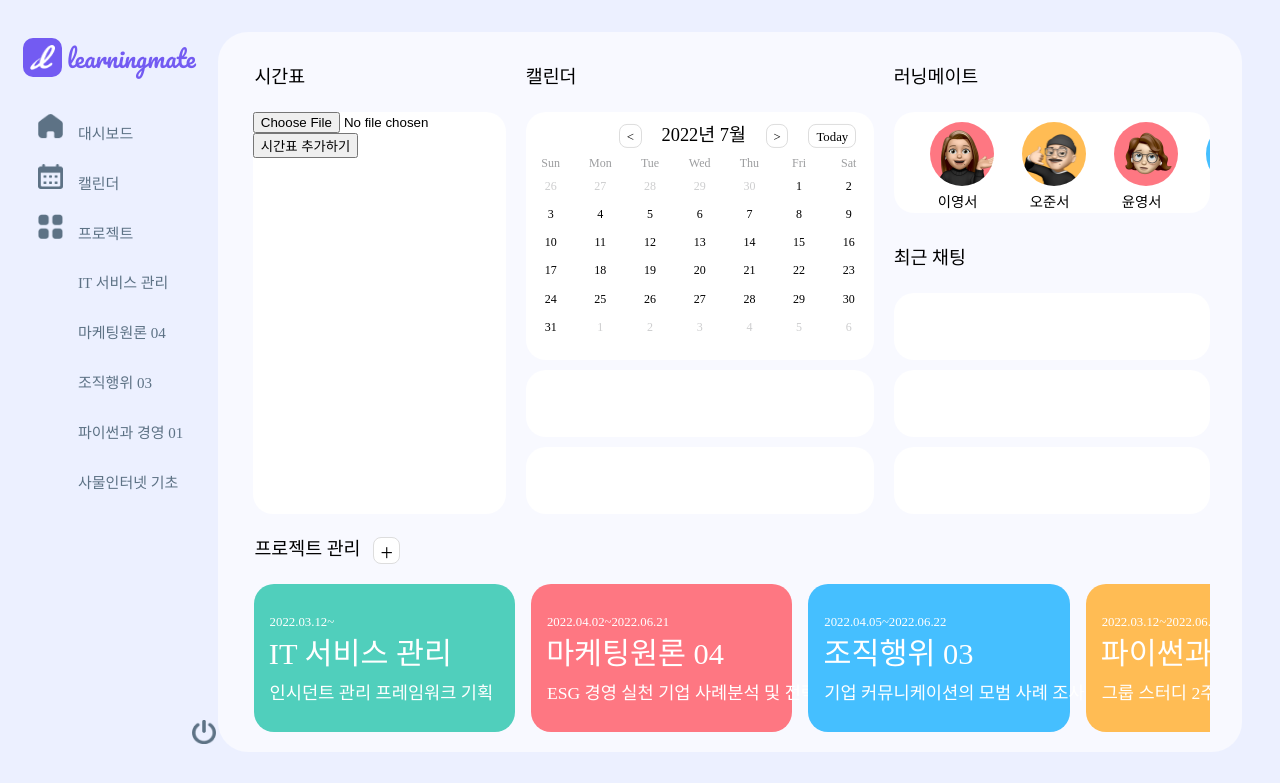
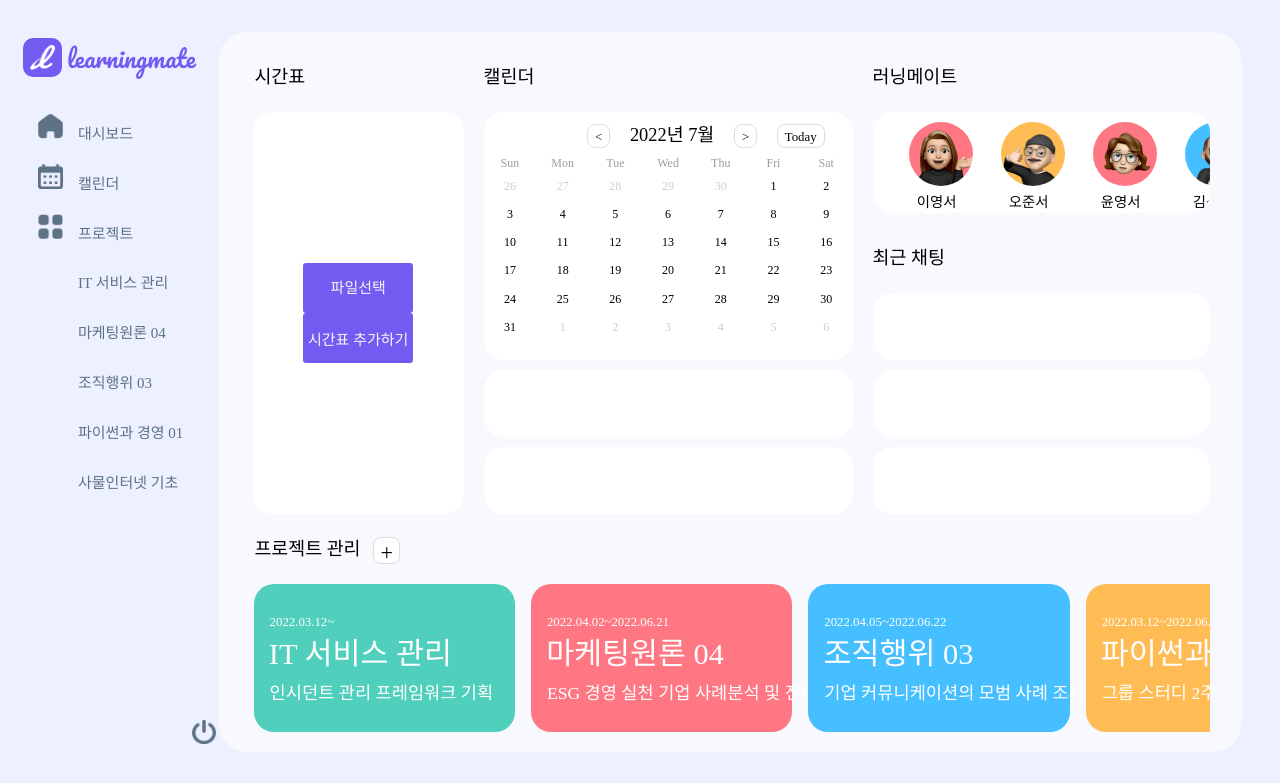
Before and after one commit to LikeLion-at-DGU/Runningmate, a Django app: page / in a window 1280 px wide. Shown: the top 783 px of the page. Run offline with Django 4.2, Linux system fonts and the light colour scheme; a user stored in the database is signed in; data comes from the database, SQL or seed files in the repository; both versions use the stored data as it was after the commit; some web fonts are replaced.

Commit message:
0707 메인페이지 파일업로드 버튼 디자인 변경

```diff
--- a/runningmate/mateapp/templates/mateapp/mainpage.html
+++ b/runningmate/mateapp/templates/mateapp/mainpage.html
@@ -13,8 +13,8 @@
                 {% else %}
                 <form action="{% url 'mateapp:timetable' %}" method="POST" enctype="multipart/form-data">
                     {%csrf_token%}
-                    <input type="file" name="timetable" id="timetable" accept="image/png">
-                    <input type="submit" value="시간표 추가하기">
+                    <input type="file" name="timetable" id="timetable" accept="image/png" class="custom-file-input">
+                    <input type="submit" value="시간표 추가하기" id = "timetable_submit">
                 </form>
                 {% endif %}
             {% endif %}
--- a/runningmate/runningmate/static/css/style.css
+++ b/runningmate/runningmate/static/css/style.css
@@ -539,3 +539,63 @@ span{
     color: #5D7285;
     text-decoration: none;
 }
+
+/*시간표*/
+input{
+    font-family: AppleSDGothicNeoB;
+}
+
+.custom-file-input {
+    color: transparent;
+    width: 110px;
+    padding: 0;
+    margin: 0;
+
+}
+.custom-file-input::-webkit-file-upload-button {
+    visibility: hidden;
+
+}
+
+.custom-file-input::before {
+    content: '파일선택';
+    background-color: #735BF2;;
+    color: whitesmoke;
+    display: inline-block;
+    border-radius: 3px;
+    cursor: pointer;
+    font-size: 15px;
+    width: 110px;
+    text-align: center;
+    height: 50px;
+    vertical-align: middle;
+    line-height: 50px;
+
+}
+
+#timetable_submit{
+    background-color: #735BF2;;
+    color: whitesmoke;
+    display: inline-block;
+    border-radius: 3px;
+    cursor: pointer;
+    font-size: 15px;
+    width: 110px;
+    text-align: center;
+    height: 50px;
+    text-align: center;
+    border: none;
+    margin: 0;
+    padding: 0;
+
+}
+
+
+#timetable form{
+    display: inline-block;
+    text-align: center;
+    width: 100%;
+    position: relative;
+    top: 50%;
+    transform: translateY(-50%);
+}
```
Also changed, not shown: runningmate/db.sqlite3, runningmate/runningmate/media/calendar/timetable_B2Kw8Rb.png (added), runningmate/runningmate/media/calendar/timetable_CBHnndb.png (added), runningmate/runningmate/media/calendar/timetable_WpNNlgG.png (added), runningmate/runningmate/media/calendar/timetable_qkICsum.png (added).
